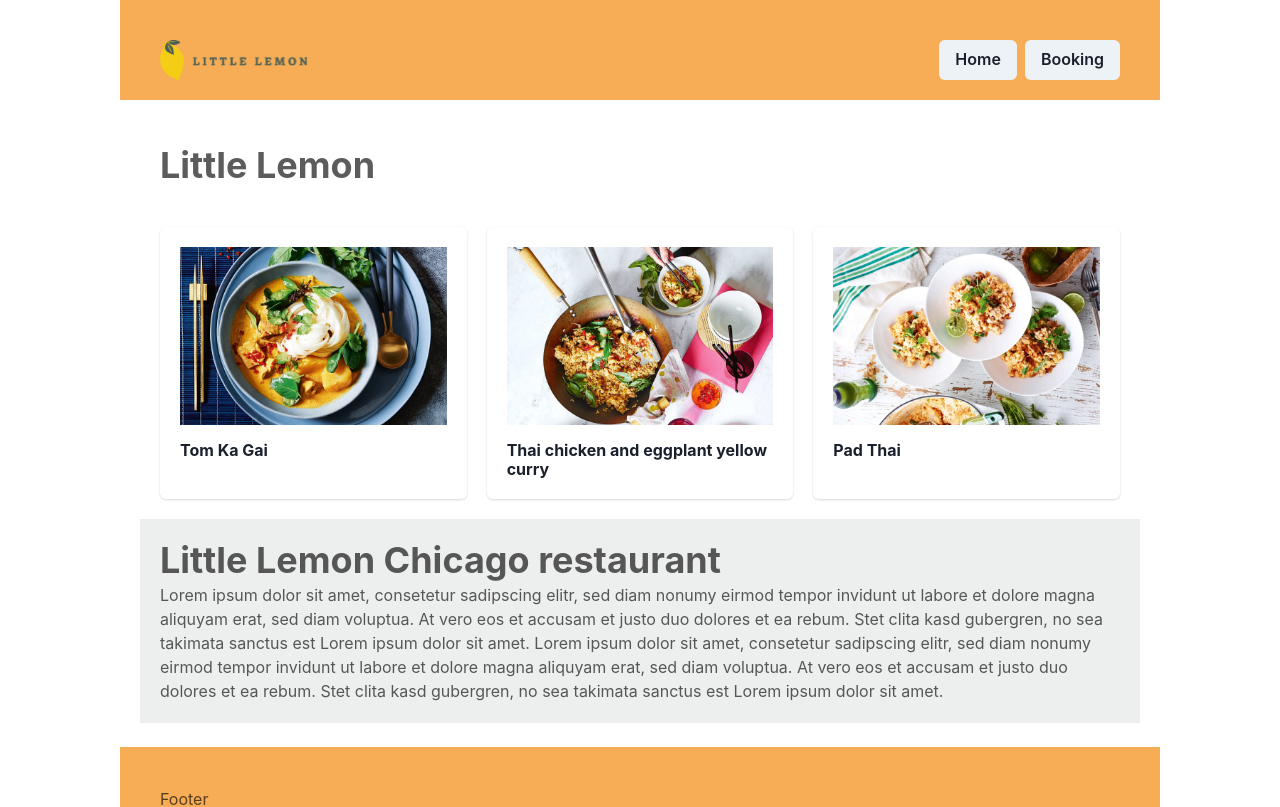
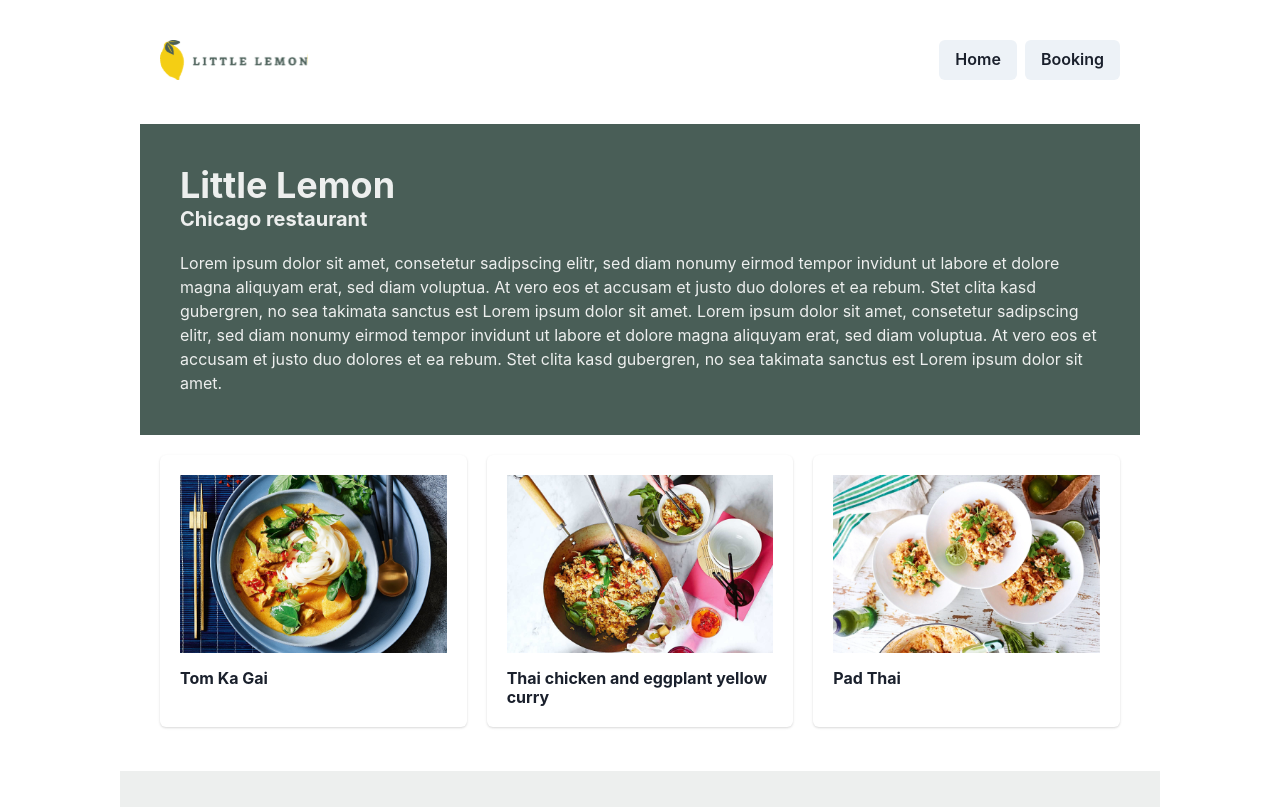
Before and after one commit to rockgobo/little-lemon, a React (Create React App) app: page / in a window 1280 px wide. Shown: the top 807 px of the page. Built offline with nearby package versions, Linux system fonts and the light colour scheme.

Commit message:
feat: Use Wireframe layout for mainpage

```diff
--- a/src/App.js
+++ b/src/App.js
@@ -20,7 +20,7 @@ function App() {
       pl="20"
       pr="20"
     >
-      <GridItem p="10" bg="orange.300" area={"header"}>
+      <GridItem p="10" area={"header"}>
         <Flex>
           <Header />
           <Spacer />
@@ -30,7 +30,7 @@ function App() {
       <GridItem p="10" area={"main"}>
         <Main />
       </GridItem>
-      <GridItem p="10" area={"footer"} bg="orange.300">
+      <GridItem p="10" area={"footer"} bg="var(--highlight)">
         <Footer />
       </GridItem>
     </Grid>
--- a/src/components/components/Chicago.css
+++ b/src/components/components/Chicago.css
@@ -1,5 +1,6 @@
 .chicago {
-    background-color: var(--highlight);
+    background-color: var(--primary);
+    color: var(--highlight);
     margin: -20px;
-    padding: 20px;
+    padding: 40px;
 }
--- a/src/components/components/Chicago.js
+++ b/src/components/components/Chicago.js
@@ -5,8 +5,9 @@ import "./Chicago.css";
 function Chicago() {
   return (
     <Box className="chicago">
-      <Heading>Little Lemon Chicago restaurant</Heading>
-      <Text>
+      <Heading>Little Lemon</Heading>
+      <Heading size="md">Chicago restaurant</Heading>
+      <Text mt="5">
         Lorem ipsum dolor sit amet, consetetur sadipscing elitr, sed diam nonumy
         eirmod tempor invidunt ut labore et dolore magna aliquyam erat, sed diam
         voluptua. At vero eos et accusam et justo duo dolores et ea rebum. Stet
--- a/src/components/pages/HomePage.js
+++ b/src/components/pages/HomePage.js
@@ -5,9 +5,8 @@ import Specials from "../components/Specials";
 function HomePage() {
   return (
     <Stack gap="10">
-      <Heading>Little Lemon</Heading>
+      <Chicago />
       <Specials />
-      <Chicago />
     </Stack>
   );
 }
```
